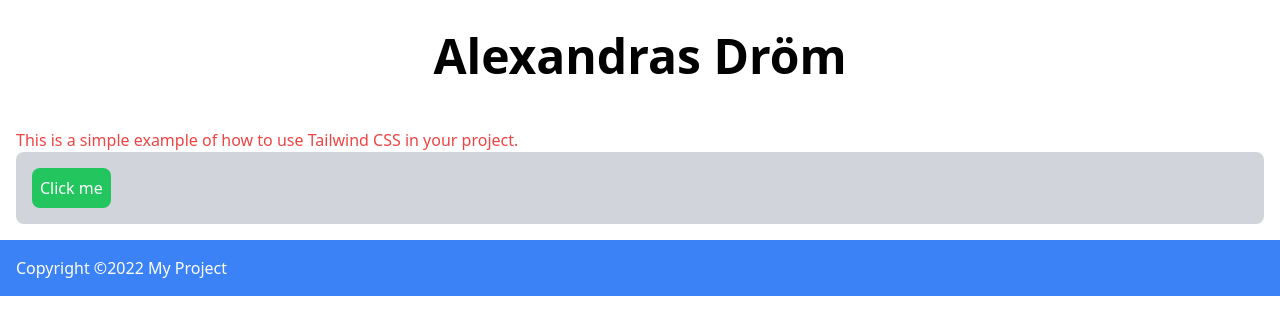
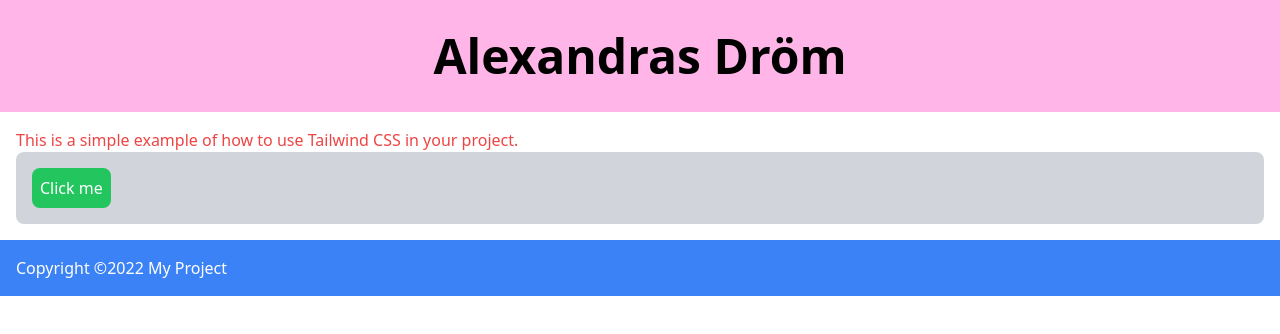
Before and after one commit to jeppeerixon/mi-alexandra-repo, a website built with Vite: page index.html in a window 1280 px wide. Built offline with nearby package versions, Linux system fonts and the light colour scheme.

Commit message:
add ugly header color

```diff
--- a/index.html
+++ b/index.html
@@ -8,7 +8,7 @@
     <title>Vite App</title>
   </head>
   <body>
-    <header class="p-8">
+    <header class="p-8 bg-[#ffb5e8]">
       <h1 class="text-5xl text-center font-bold">Alexandras Dröm</h1>
     </header>
     <main class="p-4">
```
